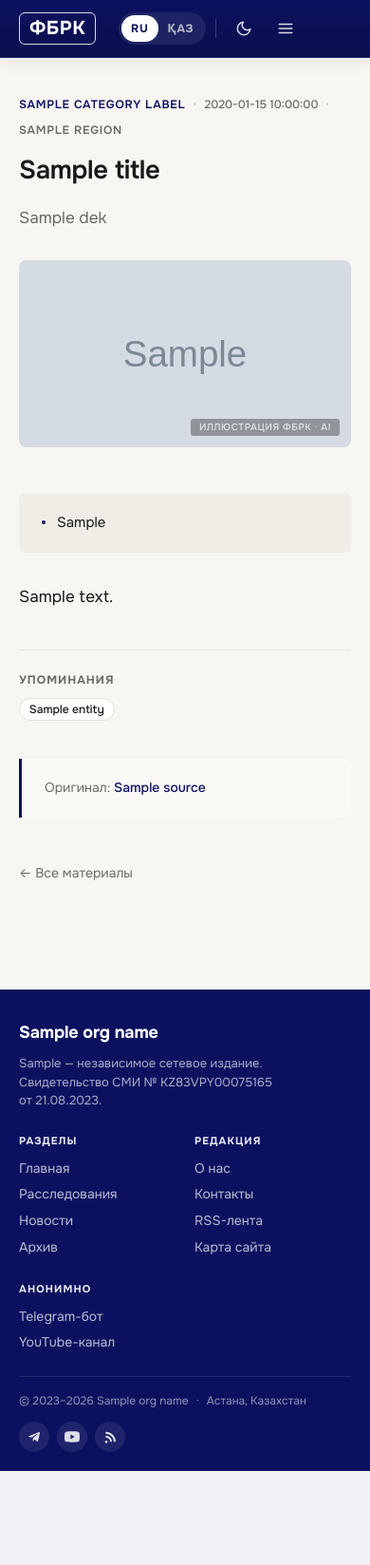
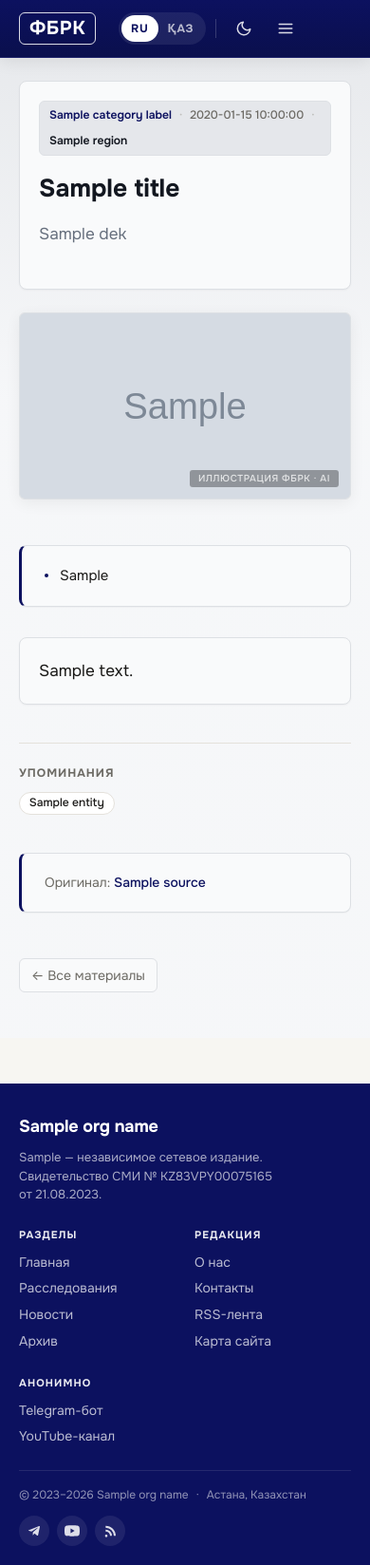
Before and after one commit to belilovsky/fbrk-clone, a FastAPI app: template admin/templates/article_ssr.html in a window 390 px wide. Shown: the whole page at 95% size. Before the commit the page ends 1549 px from the top, so only its background shows below. Run offline with FastAPI, Linux system fonts and the light colour scheme; the template is opened without the code that fills it: most values are stand-ins (such as "Sample title", 1, 10 or a date in 2020); grey boxes marked "Sample" are stand-in pictures.

Commit message:
design(public): extend AV DS surfaces across public pages

```diff
--- a/404.html
+++ b/404.html
@@ -11,7 +11,8 @@
     <link rel="preconnect" href="https://fonts.googleapis.com" />
     <link rel="preconnect" href="https://fonts.gstatic.com" crossorigin />
     <link rel="stylesheet" href="https://fonts.googleapis.com/css2?family=Onest:wght@400;500;600;700;800&display=swap" />
-    <link rel="stylesheet" href="/css/style.css?v=202605041615" />
+    <link rel="stylesheet" href="/css/av-ds/tokens.css?v=202605050020" />
+    <link rel="stylesheet" href="/css/style.css?v=202605050020" />
   </head>
   <body>
     <a class="skip-link" href="#main">Перейти к содержимому</a>
@@ -53,7 +54,7 @@
       </div>
     </header>
 
-    <main id="main">
+    <main id="main" class="error-main">
       <section class="errorpage container">
         <div class="errorpage__code">404</div>
         <h1 class="errorpage__title">Страница не найдена</h1>
--- a/admin/templates/article_ssr.html
+++ b/admin/templates/article_ssr.html
@@ -52,7 +52,8 @@
     <link rel="preconnect" href="https://fonts.googleapis.com" />
     <link rel="preconnect" href="https://fonts.gstatic.com" crossorigin />
     <link href="https://fonts.googleapis.com/css2?family=Onest:wght@400;500;600;700;800&display=swap" rel="stylesheet" />
-    <link rel="stylesheet" href="/css/style.css?v=202605041615" />
+    <link rel="stylesheet" href="/css/av-ds/tokens.css?v=202605050020" />
+    <link rel="stylesheet" href="/css/style.css?v=202605050020" />
     <link rel="alternate" type="application/rss+xml" title="{{ org_name }} — RSS" href="/feed.xml" />
 
     <!-- Schema.org NewsArticle -->
@@ -100,7 +101,7 @@
       </div>
     </header>
 
-    <main id="main">
+    <main id="main" class="article-main">
       <article class="article container" itemscope itemtype="https://schema.org/NewsArticle">
         <meta itemprop="inLanguage" content="ru" />
         <meta itemprop="datePublished" content="{{ published_iso }}" />
--- a/archive.html
+++ b/archive.html
@@ -25,7 +25,8 @@
       href="https://fonts.googleapis.com/css2?family=Onest:wght@400;500;600;700;800&display=swap"
       rel="stylesheet"
     />
-    <link rel="stylesheet" href="css/style.css?v=202605041615" />
+    <link rel="stylesheet" href="/css/av-ds/tokens.css?v=202605050020" />
+    <link rel="stylesheet" href="/css/style.css?v=202605050020" />
     <link rel="alternate" type="application/rss+xml" title="ФБРК — RSS" href="/feed.xml" />
   </head>
   <body>
@@ -68,7 +69,7 @@
       </div>
     </header>
 
-<main id="main">
+<main id="main" class="archive-main">
       <section class="archive">
         <div class="container">
           <header class="archive__head">
--- a/article.html
+++ b/article.html
@@ -34,7 +34,8 @@
       href="https://fonts.googleapis.com/css2?family=Onest:wght@400;500;600;700;800&display=swap"
       rel="stylesheet"
     />
-    <link rel="stylesheet" href="css/style.css?v=202605041615" />
+    <link rel="stylesheet" href="/css/av-ds/tokens.css?v=202605050020" />
+    <link rel="stylesheet" href="/css/style.css?v=202605050020" />
     <link rel="alternate" type="application/rss+xml" title="ФБРК — RSS" href="/feed.xml" />
   </head>
   <body>
@@ -77,7 +78,7 @@
       </div>
     </header>
 
-<main id="main" data-article></main>
+<main id="main" class="article-main" data-article></main>
 
         <footer class="site-footer" role="contentinfo">
       <div class="container">
--- a/css/style.css
+++ b/css/style.css
@@ -3174,3 +3174,351 @@ body:has(.site-footer) .footer {
       transparent 14px
     );
 }
+
+/* ---------- Public pages refresh: AV DS 1.8 surface pass ---------- */
+.archive-main,
+.article-main,
+.about-main,
+.error-main {
+  --page-bg: hsl(var(--background, 216 20% 97%));
+  --page-card: hsl(var(--card, 216 18% 98%));
+  --page-muted: hsl(var(--muted, 216 12% 92%));
+  --page-border: hsl(var(--border, 216 12% 88%));
+  --page-text: hsl(var(--foreground, 220 25% 10%));
+  --page-text-muted: hsl(var(--muted-foreground, 216 10% 45%));
+  --page-primary: hsl(var(--primary, 210 70% 42%));
+  --page-radius: var(--av-radius, var(--radius-md));
+  background:
+    linear-gradient(180deg, var(--page-muted) 0, var(--page-bg) 360px),
+    var(--page-bg);
+}
+
+.archive-main .kicker,
+.about-main .kicker,
+.article-main .kicker {
+  display: inline-flex;
+  align-items: center;
+  min-height: 32px;
+  padding: 5px 10px;
+  border: 1px solid var(--page-border);
+  border-radius: calc(var(--page-radius) - 2px);
+  background: hsl(var(--secondary, 216 14% 91%));
+  color: var(--page-text);
+  letter-spacing: 0;
+  text-transform: none;
+}
+
+.archive-main .archive,
+.about-main .about,
+.error-main .errorpage {
+  padding-block: var(--space-12);
+}
+
+.archive-main .archive__head,
+.about-main .about__intro {
+  max-width: var(--content-default);
+  padding: var(--space-8);
+  margin: 0 0 var(--space-8);
+  background: var(--page-card);
+  border: 1px solid var(--page-border);
+  border-radius: var(--page-radius);
+  box-shadow: var(--shadow-sm);
+}
+
+.archive-main .archive__title,
+.about-main .about__title,
+.error-main .errorpage__title {
+  color: var(--page-text);
+  letter-spacing: 0;
+}
+
+.archive-main .archive__count,
+.about-main .about__lede,
+.error-main .errorpage__text {
+  color: var(--page-text-muted);
+}
+
+.archive-main .archive__toolbar {
+  grid-template-columns: repeat(4, minmax(0, 1fr));
+  gap: var(--space-3);
+  padding: var(--space-4);
+  background: var(--page-card);
+  border: 1px solid var(--page-border);
+  border-radius: var(--page-radius);
+  box-shadow: var(--shadow-2xs);
+}
+
+.archive-main .archive__select > span,
+.archive-main .archive__search > span {
+  color: var(--page-text-muted);
+  letter-spacing: 0;
+  text-transform: none;
+}
+
+.archive-main .archive__select select,
+.archive-main .archive__search input[type="search"] {
+  min-height: 42px;
+  border-color: var(--page-border);
+  border-radius: calc(var(--page-radius) - 2px);
+  background-color: var(--page-card);
+  color: var(--page-text);
+}
+
+.archive-main .archive__select select:focus,
+.archive-main .archive__search input[type="search"]:focus {
+  border-color: hsl(var(--ring, 210 70% 42%));
+  box-shadow: 0 0 0 3px hsl(var(--ring, 210 70% 42%) / 0.18);
+}
+
+.archive-main .archive__grid {
+  gap: var(--space-5);
+}
+
+.archive-main .card {
+  overflow: hidden;
+  gap: 0;
+  background: var(--page-card);
+  border: 1px solid var(--page-border);
+  border-radius: var(--page-radius);
+  box-shadow: var(--shadow-sm);
+}
+
+.archive-main .card__media {
+  margin-bottom: 0;
+  border-radius: 0;
+}
+
+.archive-main .card__title {
+  padding: var(--space-5) var(--space-5) 0;
+  letter-spacing: 0;
+}
+
+.archive-main .card__dek {
+  padding: var(--space-3) var(--space-5) var(--space-5);
+}
+
+.archive-main .archive__empty {
+  background: var(--page-card);
+  border-color: var(--page-border);
+  border-radius: var(--page-radius);
+}
+
+.archive-main .archive__reset,
+.error-main .errorpage__btn--primary {
+  background: #0c115f;
+  color: #fff;
+  border-color: #0c115f;
+}
+
+.article-main .article {
+  padding-block: var(--space-12);
+}
+
+.article-main .article__head {
+  max-width: var(--content-default);
+  padding: var(--space-8);
+  margin-bottom: var(--space-6);
+  background: var(--page-card);
+  border: 1px solid var(--page-border);
+  border-radius: var(--page-radius);
+  box-shadow: var(--shadow-sm);
+}
+
+.article-main .article__kicker {
+  margin-bottom: var(--space-5);
+}
+
+.article-main .article__title {
+  max-width: 18ch;
+  font-size: 2.25rem;
+  font-weight: 700;
+  line-height: 1.08;
+  letter-spacing: 0;
+  color: var(--page-text);
+}
+
+.article-main .article__dek,
+.article-main .article__meta {
+  color: var(--page-text-muted);
+}
+
+.article-main .article__cover {
+  max-width: var(--content-default);
+  border: 1px solid var(--page-border);
+  border-radius: var(--page-radius);
+  box-shadow: var(--shadow-md);
+}
+
+.article-main .article__body,
+.article-main .article__source,
+.article-main .article__tldr,
+.article-main .entity-chips,
+.article-main .related {
+  max-width: var(--content-narrow);
+}
+
+.article-main .article__body {
+  padding: var(--space-8);
+  background: var(--page-card);
+  border: 1px solid var(--page-border);
+  border-radius: var(--page-radius);
+  box-shadow: var(--shadow-sm);
+}
+
+.article-main .article__body h2 {
+  letter-spacing: 0;
+  color: var(--page-text);
+}
+
+.article-main .article__body p {
+  color: var(--page-text);
+}
+
+.article-main .article__tldr,
+.article-main .article__source {
+  border: 1px solid var(--page-border);
+  border-left: 3px solid #0c115f;
+  border-radius: var(--page-radius);
+  background: var(--page-card);
+  box-shadow: var(--shadow-2xs);
+}
+
+.article-main .article__back a {
+  display: inline-flex;
+  min-height: 36px;
+  align-items: center;
+  padding-inline: var(--space-3);
+  border: 1px solid var(--page-border);
+  border-radius: calc(var(--page-radius) - 2px);
+  background: var(--page-card);
+}
+
+.article-main .article__share__btn {
+  border-radius: calc(var(--page-radius) - 2px);
+  background: var(--page-card);
+  border-color: var(--page-border);
+}
+
+.about-main .about__kicker {
+  margin-bottom: var(--space-4);
+}
+
+.about-main .about__stats {
+  gap: var(--space-4);
+  margin-bottom: var(--space-8);
+}
+
+.about-main .stat,
+.about-main .about__block {
+  background: var(--page-card);
+  border: 1px solid var(--page-border);
+  border-radius: var(--page-radius);
+  box-shadow: var(--shadow-sm);
+}
+
+.about-main .stat {
+  padding: var(--space-6);
+}
+
+.about-main .stat__value {
+  color: #0c115f;
+  letter-spacing: 0;
+}
+
+[data-theme='dark'] .about-main .stat__value {
+  color: hsl(var(--primary, 210 65% 55%));
+}
+
+.about-main .about__body {
+  gap: var(--space-4);
+}
+
+.about-main .about__block {
+  padding: var(--space-6);
+}
+
+.about-main .about__block h2 {
+  font-size: var(--text-lg);
+  margin-bottom: var(--space-3);
+}
+
+.about-main .about__block p {
+  color: var(--page-text-muted);
+}
+
+.about-main .about__link {
+  color: var(--page-primary);
+  border-bottom: 1px solid currentColor;
+}
+
+.error-main .errorpage {
+  min-height: 68vh;
+}
+
+.error-main .errorpage.container {
+  max-width: 760px;
+}
+
+.error-main .errorpage__code,
+.error-main .errorpage__title,
+.error-main .errorpage__text,
+.error-main .errorpage__actions {
+  width: 100%;
+}
+
+.error-main .errorpage__code {
+  color: #0c115f;
+  letter-spacing: 0;
+}
+
+.error-main .errorpage__btn {
+  min-height: 42px;
+  border-radius: calc(var(--page-radius) - 2px);
+}
+
+.error-main .errorpage__btn--ghost {
+  background: var(--page-card);
+  border-color: var(--page-border);
+  color: var(--page-text);
+}
+
+@media (max-width: 960px) {
+  .archive-main .archive__toolbar {
+    grid-template-columns: repeat(2, minmax(0, 1fr));
+  }
+
+  .article-main .article__title {
+    max-width: 22ch;
+    font-size: 2rem;
+  }
+}
+
+@media (max-width: 640px) {
+  .archive-main .archive,
+  .about-main .about,
+  .article-main .article,
+  .error-main .errorpage {
+    padding-block: var(--space-6);
+  }
+
+  .archive-main .archive__head,
+  .about-main .about__intro,
+  .article-main .article__head,
+  .article-main .article__body {
+    padding: var(--space-5);
+  }
+
+  .archive-main .archive__toolbar {
+    grid-template-columns: 1fr;
+  }
+
+  .article-main .article__title,
+  .about-main .about__title {
+    font-size: 1.65rem;
+    line-height: 1.12;
+  }
+
+  .article-main .article__cover {
+    border-radius: calc(var(--page-radius) - 2px);
+  }
+}
--- a/index.html
+++ b/index.html
@@ -72,8 +72,8 @@
       href="https://fonts.googleapis.com/css2?family=Onest:wght@400;500;600;700;800&display=swap"
       rel="stylesheet"
     />
-    <link rel="stylesheet" href="css/av-ds/tokens.css?v=202605041930" />
-    <link rel="stylesheet" href="css/style.css?v=202605041930" />
+    <link rel="stylesheet" href="/css/av-ds/tokens.css?v=202605050020" />
+    <link rel="stylesheet" href="/css/style.css?v=202605050020" />
     <link rel="alternate" type="application/rss+xml" title="ФБРК — RSS" href="/feed.xml" />
   </head>
   <body>
```
Also changed, not shown: about.html (+6 -5 lines).
